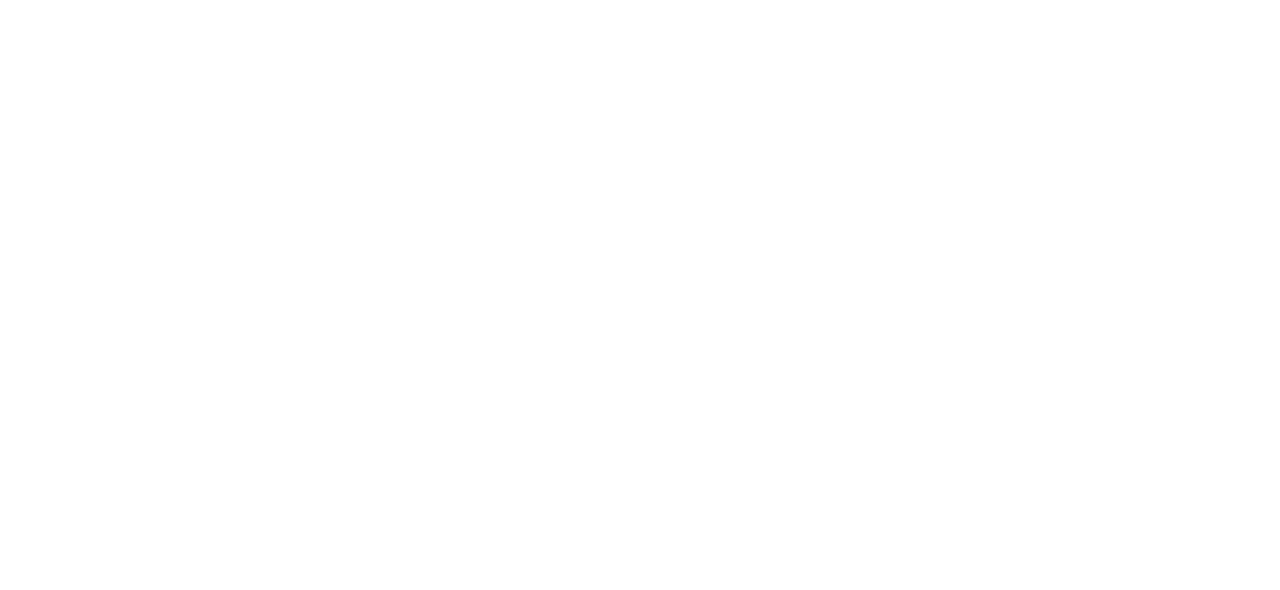
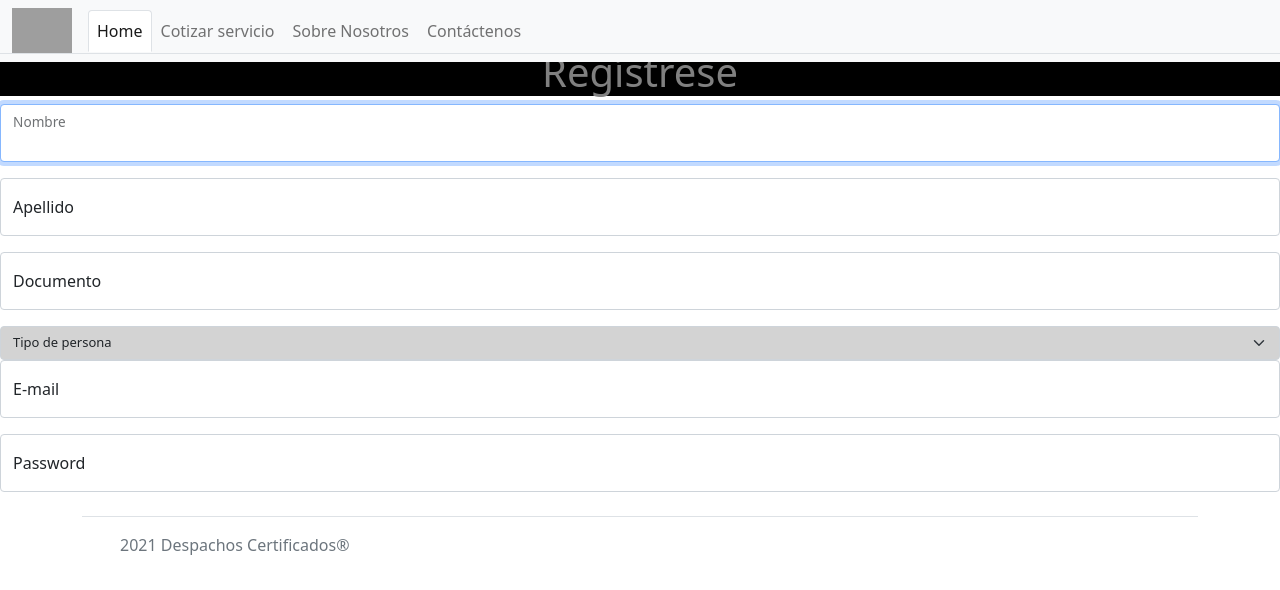
Before and after one commit to jeison-AK/FastShippings, a React (Create React App) app in the folder f_s/: page /registro in a window 1280 px wide. Before the commit this address had no page. Shown: the top 590 px of the page. Built offline with nearby package versions, Linux system fonts and the light colour scheme; grey boxes are pictures that could not be loaded.

Commit message:
creación página de registro, navbar, contenido y footer

```diff
--- a/f_s/src/App.js
+++ b/f_s/src/App.js
@@ -16,11 +16,13 @@
 import Home from "./Components/UsuarioExterno/Home/homeComp";
 import NewNavBar from "./Components/Comun/NavBar/NavBar_JM";
 import AboutUSmain from "./Components/Comun/AboutUs/about_us";
+import Registro from "./Components/LandingPage/Registro/registro";
 
 function App() {
   return (
     <Router>
       <Routes>
+        <Route path="/registro" element={<Registro />} />
         <Route path="/HomeUsExt" element={<Home />}>
           <Route index element={<NewNavBar />} />
           <Route index element={<AboutUSmain />} />
--- /dev/null
+++ b/f_s/src/Components/Comun/NavBar/NavBar_Reg.js
@@ -0,0 +1,50 @@
+import React from "react";
+import "./navBar.css";
+
+export default function NavBar_Reg() {
+  return (
+    <nav class="navbar navbar-expand-md navbar-light fixed-top bg-light grid">
+      <div class="container-fluid nav-tabs">
+        <a class="navbar-brand" href="#">
+          <img class="" src="https://i.ibb.co/2FSrXtq/LOGO-82x64.jpg" alt="Logo" />
+        </a>
+        <button
+          class="navbar-toggler"
+          type="button"
+          data-bs-toggle="collapse"
+          data-bs-target="#navbarsExample04"
+          aria-controls="navbarsExample04"
+          aria-expanded="false"
+          aria-label="Toggle navigation"
+        >
+          <span class="navbar-toggler-icon"></span>
+        </button>
+
+        <div class="collapse navbar-collapse" id="navbarsExample04">
+          <ul class="navbar-nav me-auto mb-2 mb-md-0 ">
+            <li class="nav-item">
+              <a class="nav-link active" aria-current="page" href="HomeUsExt">
+                Home
+              </a>
+            </li>
+            <li class="nav-item">
+              <a class="nav-link" href="#">
+                Cotizar servicio
+              </a>
+            </li>
+            <li class="nav-item">
+              <a class="nav-link" href="#">
+                Sobre Nosotros
+              </a>
+            </li>
+            <li class="nav-item">
+              <a class="nav-link" href="#">
+                Contáctenos
+              </a>
+            </li>
+          </ul>
+        </div>
+      </div>
+    </nav>
+  );
+}
--- a/f_s/src/Components/Comun/footer/footer.js
+++ b/f_s/src/Components/Comun/footer/footer.js
@@ -13,7 +13,7 @@
               <use href="#bootstrap"></use>
             </svg>
           </a>
-          <span class="text-muted">© 2021 Company, Inc</span>
+          <span class="text-muted">2021 Despachos Certificados®</span>
         </div>
 
         <ul class="nav col-md-4 justify-content-end list-unstyled d-flex">
--- /dev/null
+++ b/f_s/src/Components/LandingPage/Registro/registro.css
@@ -0,0 +1,16 @@
+h1 {
+  text-align: center;
+  padding: 0%;
+  color: gray;
+
+  background-color: black;
+}
+
+.form-select {
+  font-size: small;
+  background-color: lightgray;
+}
+
+.form-floating {
+
+}
--- /dev/null
+++ b/f_s/src/Components/LandingPage/Registro/registro.js
@@ -0,0 +1,79 @@
+import React from "react";
+import NavBar from "../../Comun/NavBar/NavBar_Reg";
+import "../../Comun/NavBar/navBar.css";
+import "../../LandingPage/Registro/registro.css";
+import Footer from "../../Comun/footer/footer";
+
+function Registro() {
+  return (
+    <div class="grid">
+      <nav>
+        <NavBar />
+      </nav>
+      <main>
+        <div>
+          <h1>Regístrese</h1>
+        </div>
+        <div class="form-floating mb-3">
+          <input
+            type="text"
+            class="form-control"
+            id="floatingInput"
+            placeholder="Nombre" autoFocus required
+          />
+          <label for="floatingInput">Nombre</label>
+        </div>
+        <div class="form-floating mb-3">
+          <input
+            type="text"
+            class="form-control"
+            id="floatingInput"
+            placeholder="Apellido" required
+          />
+          <label for="floatingInput">Apellido</label>
+        </div>
+        <div class="form-floating mb-3">
+          <input
+            type="number"
+            class="form-control"
+            id="floatingInput"
+            placeholder="CC"
+          />
+          <label for="floatingInput">Documento</label>
+        </div>
+        <div>
+          <select class="form-select" aria-label="Default select example">
+            <option selected>Tipo de persona</option>
+            <option value="1">Persona natural</option>
+            <option value="2">Persona juridica</option>
+            <option value="3">Representante legal</option>
+          </select>
+        </div>
+        <div class="form-floating mb-3">
+          <input
+            type="email"
+            class="form-control"
+            id="floatingInput"
+            placeholder="email" required
+          />
+          <label for="floatingInput">E-mail</label>
+        </div>
+        <div class="form-floating mb-3">
+          <input
+            type="password"
+            class="form-control"
+            id="floatingInput"
+            placeholder="pass" required minLength="8"
+          />
+          <label for="floatingInput">Password</label>
+        </div>
+      </main>
+
+      <footer>
+        <Footer />
+      </footer>
+    </div>
+  );
+}
+
+export default Registro;
```
